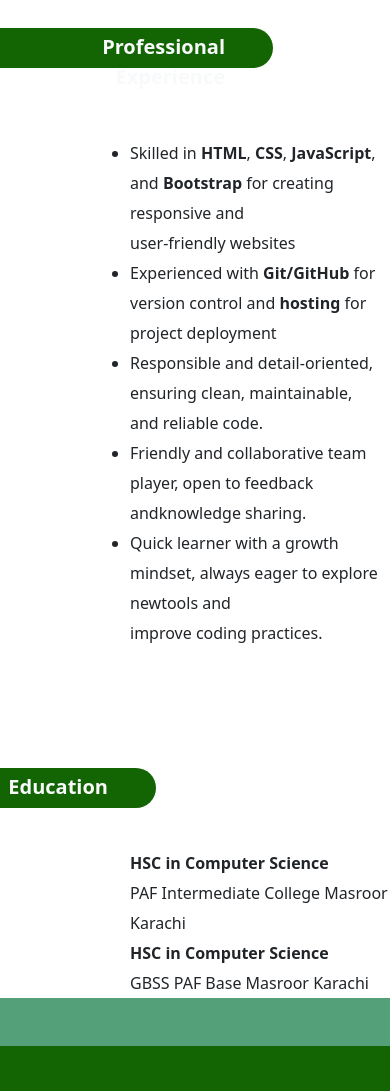
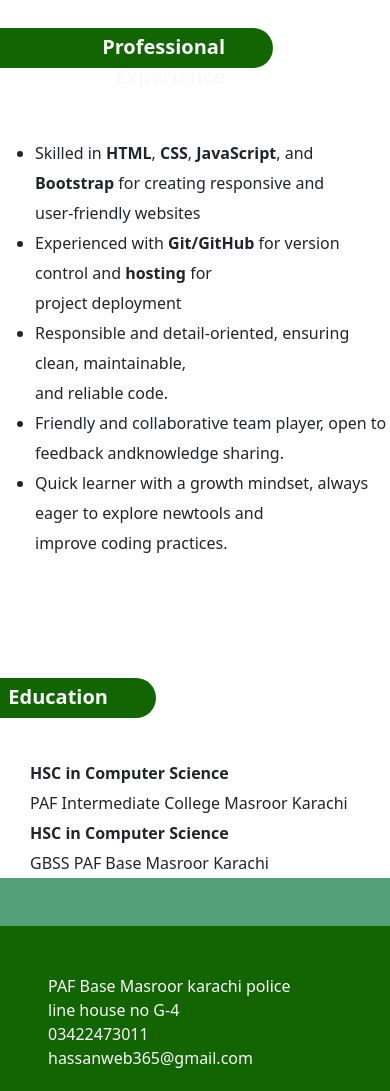
Before and after one commit to muhammadhasssan2006/resume, a plain HTML site: page index.html in a window 390 px wide. Shown: the part 440-1531 px from the top of the page. Drawn offline with nearby package versions, Linux system fonts and the light colour scheme.

Commit message:
resume completed

```diff
--- a/index.html
+++ b/index.html
@@ -29,7 +29,7 @@
         <!-- experiance section  -->
 
         <div class="experiance-section  text-light">
-            <p class="fw-bold fs-5 pe-5 py-1    ">Professional Experience</p>
+            <p class="fw-bold fs-5 pe-5 py-1  prof-exp">Professional Experience</p>
 
         </div>
 
--- a/style.css
+++ b/style.css
@@ -79,3 +79,37 @@ p{
 .skills{
     text-align: left;
 }
+
+
+
+/* medium screens (tablets) */
+@media only screen and (max-width: 1024px) {
+  .experiance-text {
+    margin-left: 50px !important;
+  }
+}
+
+/* small screens (mobiles) */
+@media only screen and (max-width: 768px) {
+  .experiance-text {
+    margin-left: 35px !important;
+  }
+}
+
+
+
+
+
+/* medium screens (tablets) */
+@media only screen and (max-width: 1024px) {
+  .edu-text {
+    margin-left: 50px !important;
+  }
+}
+
+/* small screens (mobiles) */
+@media only screen and (max-width: 768px) {
+  .edu-text {
+    margin-left: 30px !important;
+  }
+}
```
